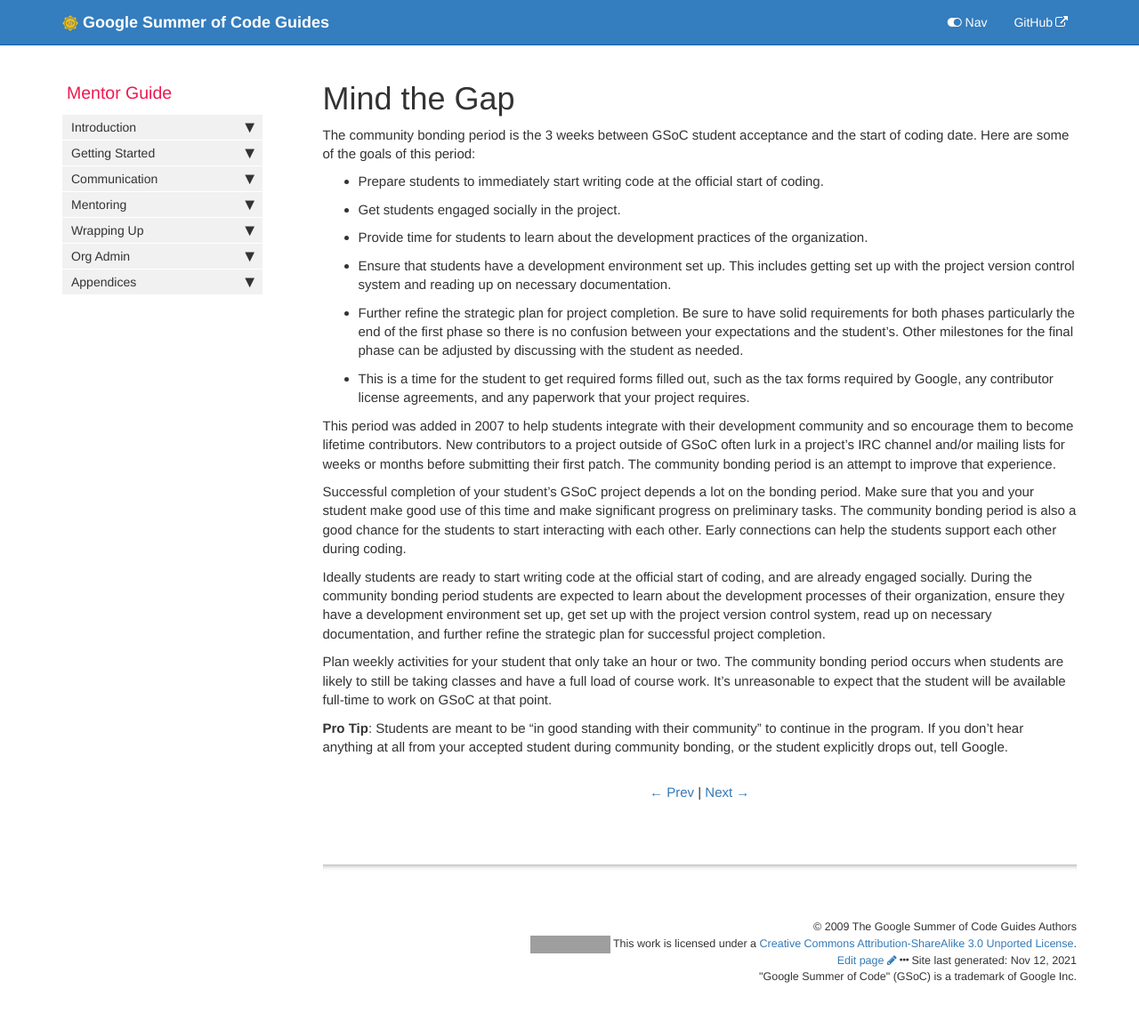
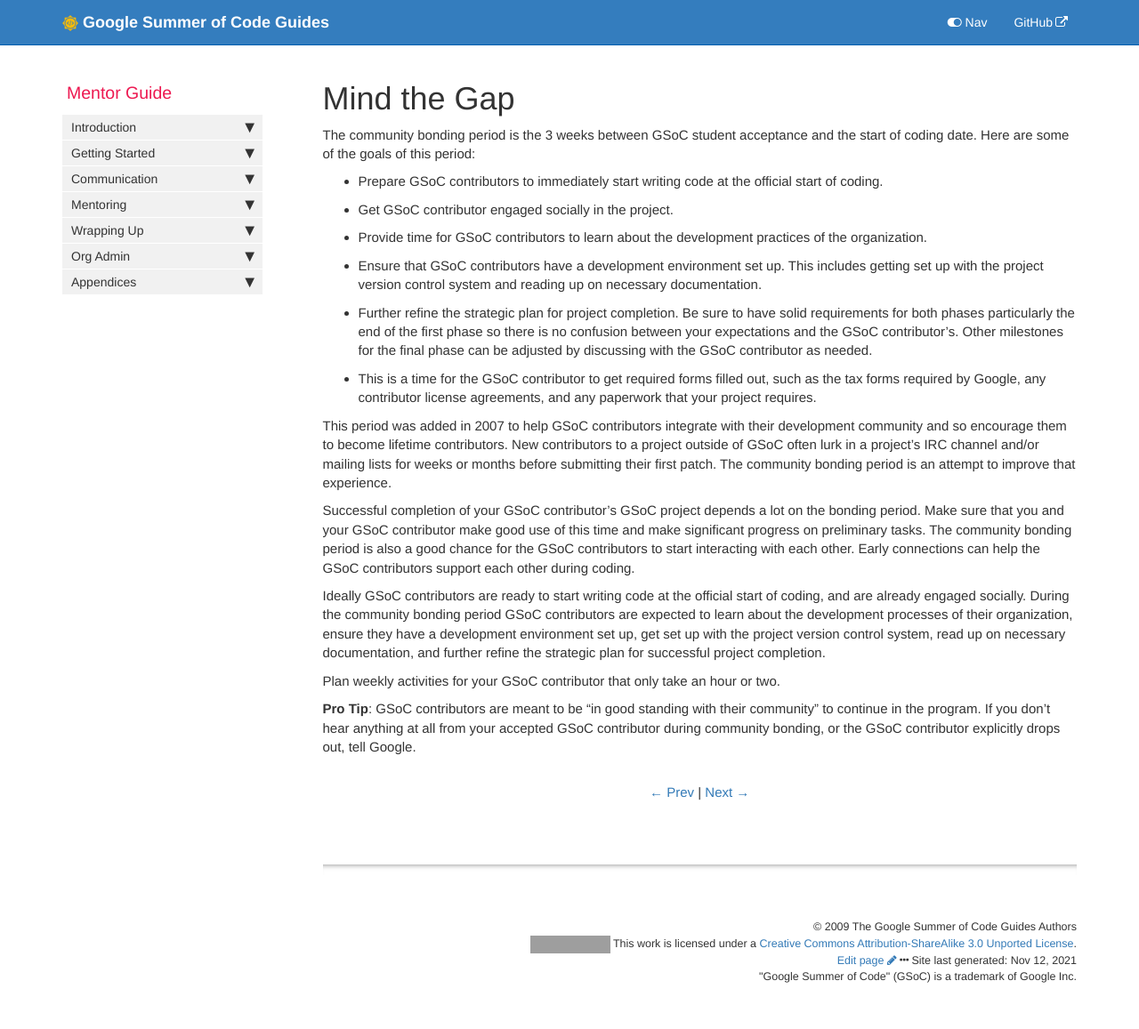
Before and after one commit to google/gsocguides, a Jekyll site: the page built from pages/mentor/10-mind_the_gap.md, in a window 1280 px wide. Shown: the whole page at 89% size. Built offline with Jekyll 4.4.1, drawn with Linux system fonts in a browser that asks for light colours; grey boxes are pictures that could not be loaded.

Commit message:
Update 10-mind_the_gap.md
2022 changes

```diff
--- a/pages/mentor/10-mind_the_gap.md
+++ b/pages/mentor/10-mind_the_gap.md
@@ -8,19 +8,19 @@ sidebar: mentor_sidebar
 
 The community bonding period is the 3 weeks between GSoC student acceptance and the start of coding date. Here are some of the goals of this period:
 
-* Prepare students to immediately start writing code at the official start of coding.
-* Get students engaged socially in the project.
-* Provide time for students to learn about the development practices of the organization.
-* Ensure that students have a development environment set up. This includes getting set up with the project version control system and reading up on necessary documentation.
-* Further refine the strategic plan for project completion. Be sure to have solid requirements for both phases particularly the end of the first phase so there is no confusion between your expectations and the student's. Other milestones for the final phase can be adjusted by discussing with the student as needed.
-* This is a time for the student to get required forms filled out, such as the tax forms required by Google, any contributor license agreements, and any paperwork that your project requires.
+* Prepare GSoC contributors to immediately start writing code at the official start of coding.
+* Get GSoC contributor engaged socially in the project.
+* Provide time for GSoC contributors to learn about the development practices of the organization.
+* Ensure that GSoC contributors have a development environment set up. This includes getting set up with the project version control system and reading up on necessary documentation.
+* Further refine the strategic plan for project completion. Be sure to have solid requirements for both phases particularly the end of the first phase so there is no confusion between your expectations and the GSoC contributor's. Other milestones for the final phase can be adjusted by discussing with the GSoC contributor as needed.
+* This is a time for the GSoC contributor to get required forms filled out, such as the tax forms required by Google, any contributor license agreements, and any paperwork that your project requires.
 
-This period was added in 2007 to help students integrate with their development community and so encourage them to become lifetime contributors. New contributors to a project outside of GSoC often lurk in a project's IRC channel and/or mailing lists for weeks or months before submitting their first patch. The community bonding period is an attempt to improve that experience.
+This period was added in 2007 to help GSoC contributors integrate with their development community and so encourage them to become lifetime contributors. New contributors to a project outside of GSoC often lurk in a project's IRC channel and/or mailing lists for weeks or months before submitting their first patch. The community bonding period is an attempt to improve that experience.
 
-Successful completion of your student's GSoC project depends a lot on the bonding period. Make sure that you and your student make good use of this time and make significant progress on preliminary tasks. The community bonding period is also a good chance for the students to start interacting with each other. Early connections can help the students support each other during coding.
+Successful completion of your GSoC contributor's GSoC project depends a lot on the bonding period. Make sure that you and your GSoC contributor make good use of this time and make significant progress on preliminary tasks. The community bonding period is also a good chance for the GSoC contributors to start interacting with each other. Early connections can help the GSoC contributors support each other during coding.
 
-Ideally students are ready to start writing code at the official start of coding, and are already engaged socially. During the community bonding period students are expected to learn about the development processes of their organization, ensure they have a development environment set up, get set up with the project version control system, read up on necessary documentation, and further refine the strategic plan for successful project completion.
+Ideally GSoC contributors are ready to start writing code at the official start of coding, and are already engaged socially. During the community bonding period GSoC contributors are expected to learn about the development processes of their organization, ensure they have a development environment set up, get set up with the project version control system, read up on necessary documentation, and further refine the strategic plan for successful project completion.
 
-Plan weekly activities for your student that only take an hour or two. The community bonding period occurs when students are likely to still be taking classes and have a full load of course work. It's unreasonable to expect that the student will be available full-time to work on GSoC at that point.
+Plan weekly activities for your GSoC contributor that only take an hour or two.
 
-**Pro Tip**: Students are meant to be "in good standing with their community" to continue in the program. If you don't hear anything at all from your accepted student during community bonding, or the student explicitly drops out, tell Google.
+**Pro Tip**: GSoC contributors are meant to be "in good standing with their community" to continue in the program. If you don't hear anything at all from your accepted GSoC contributor during community bonding, or the GSoC contributor explicitly drops out, tell Google.
```
